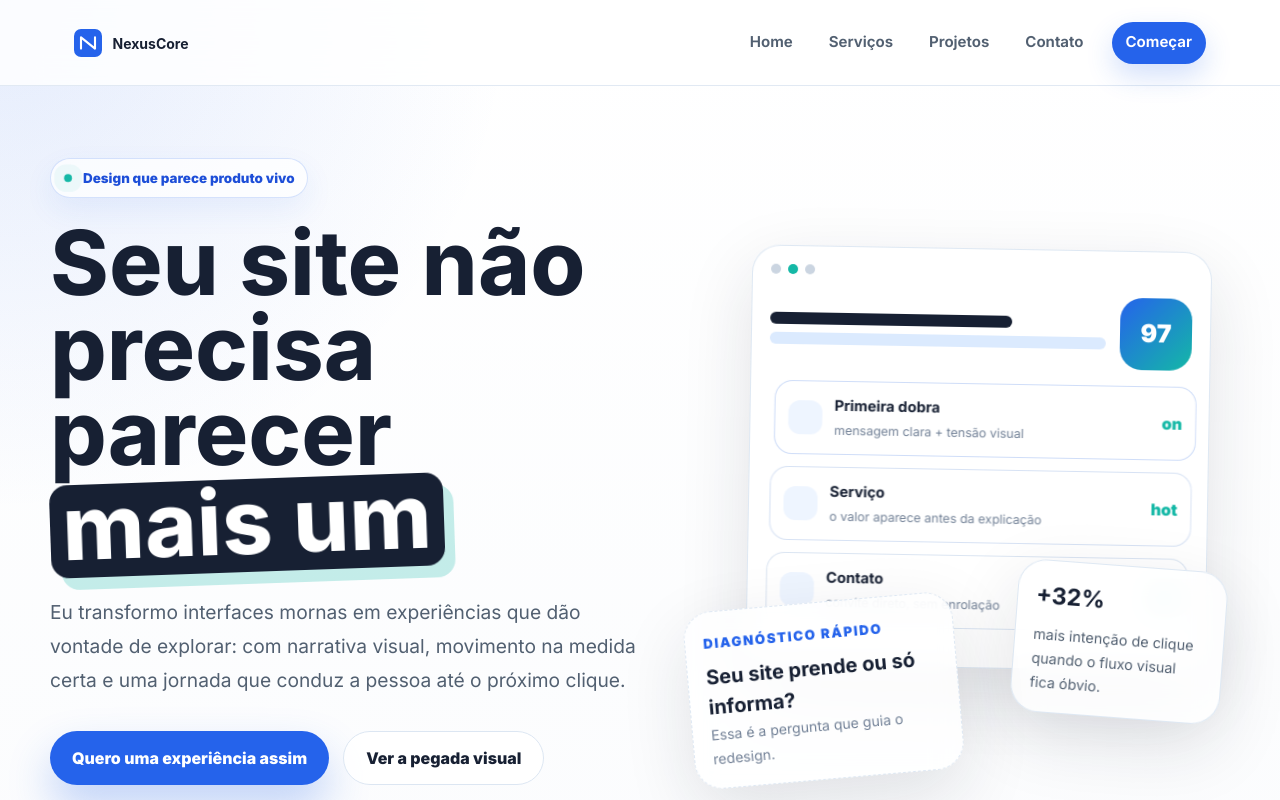
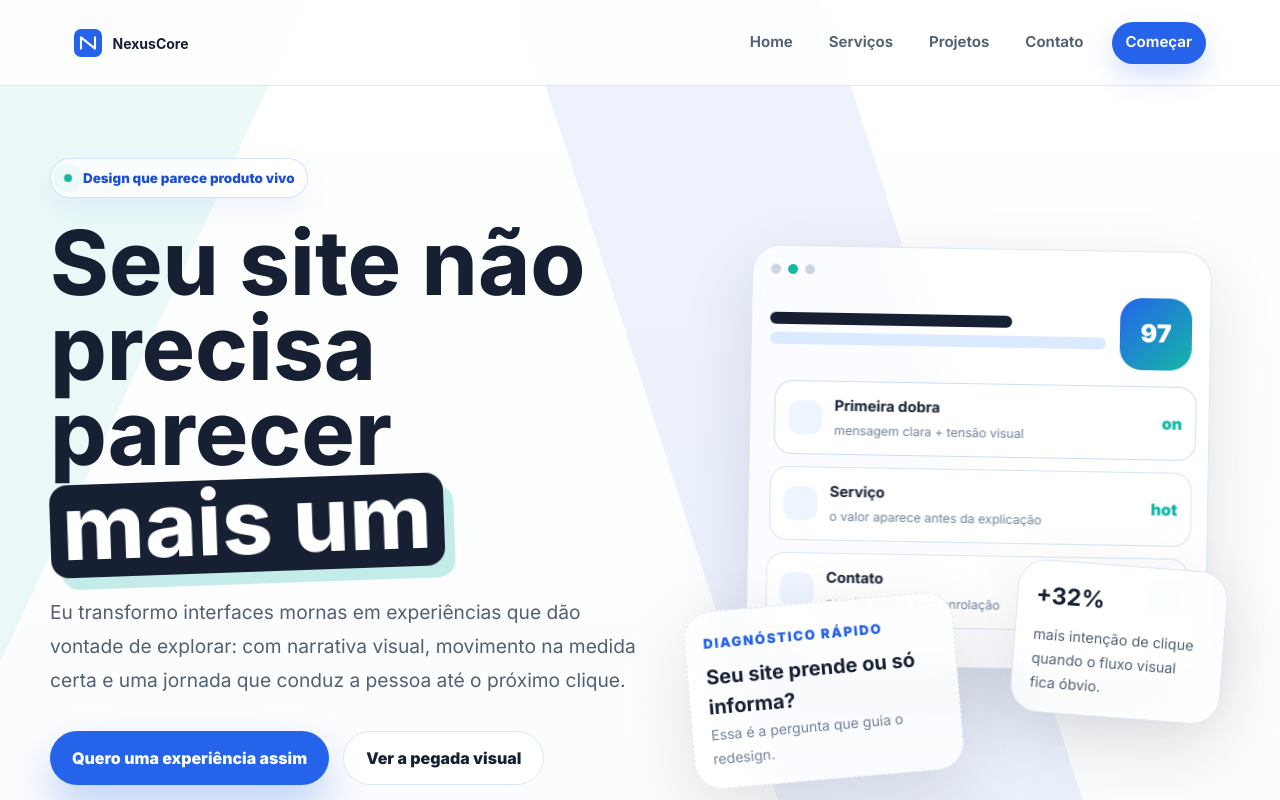
Before and after one commit to NCristofe/NexusCore, a React (Vite) app: page / in a window 1280 px wide. Shown: the top 800 px of the page. Built offline with nearby package versions, Linux system fonts and the light colour scheme.

Commit message:
refactor

```diff
--- a/src/global.css
+++ b/src/global.css
@@ -38,8 +38,9 @@ body {
   min-height: 100vh;
   color: var(--text);
   background:
-    radial-gradient(circle at top left, rgba(37, 99, 235, 0.12), transparent 32rem),
-    linear-gradient(180deg, #ffffff 0%, var(--bg) 46%, #ffffff 100%);
+    linear-gradient(115deg, rgba(20, 184, 166, 0.08) 0 10%, transparent 10% 100%),
+    linear-gradient(72deg, transparent 0 70%, rgba(37, 99, 235, 0.08) 70% 82%, transparent 82%),
+    linear-gradient(180deg, #ffffff 0%, var(--bg) 42%, #ffffff 100%);
   font-family: var(--font-sans);
   font-weight: 400;
   line-height: 1.5;
@@ -96,6 +97,19 @@ p {
   overflow-x: hidden;
 }
 
+.app-shell::before {
+  content: "";
+  position: fixed;
+  inset: 0;
+  z-index: -1;
+  pointer-events: none;
+  background-image:
+    linear-gradient(rgba(23, 32, 51, 0.035) 1px, transparent 1px),
+    linear-gradient(90deg, rgba(23, 32, 51, 0.035) 1px, transparent 1px);
+  background-size: 72px 72px;
+  mask-image: linear-gradient(180deg, rgba(0, 0, 0, 0.72), transparent 76%);
+}
+
 .page-main {
   width: 100%;
   padding-top: 86px;
```
